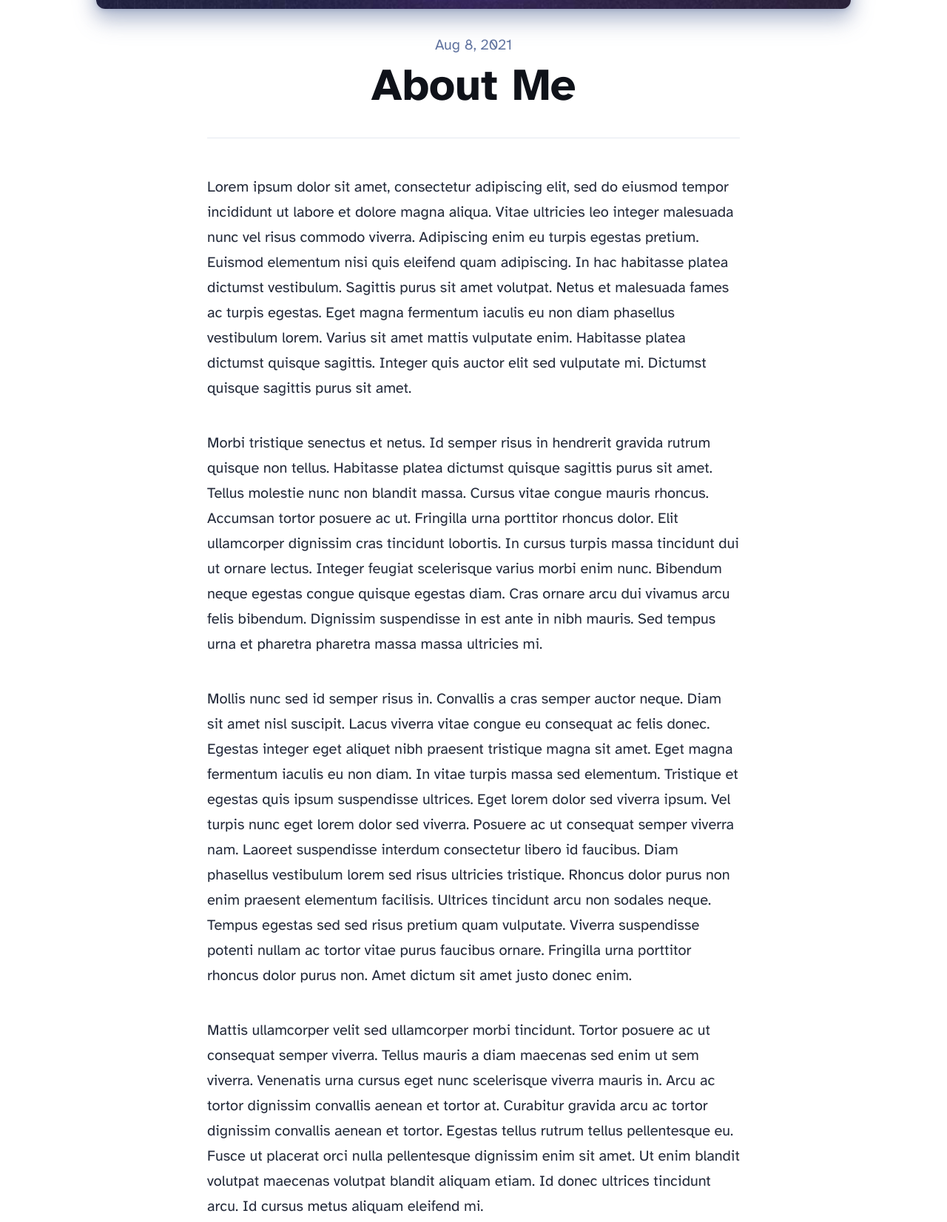
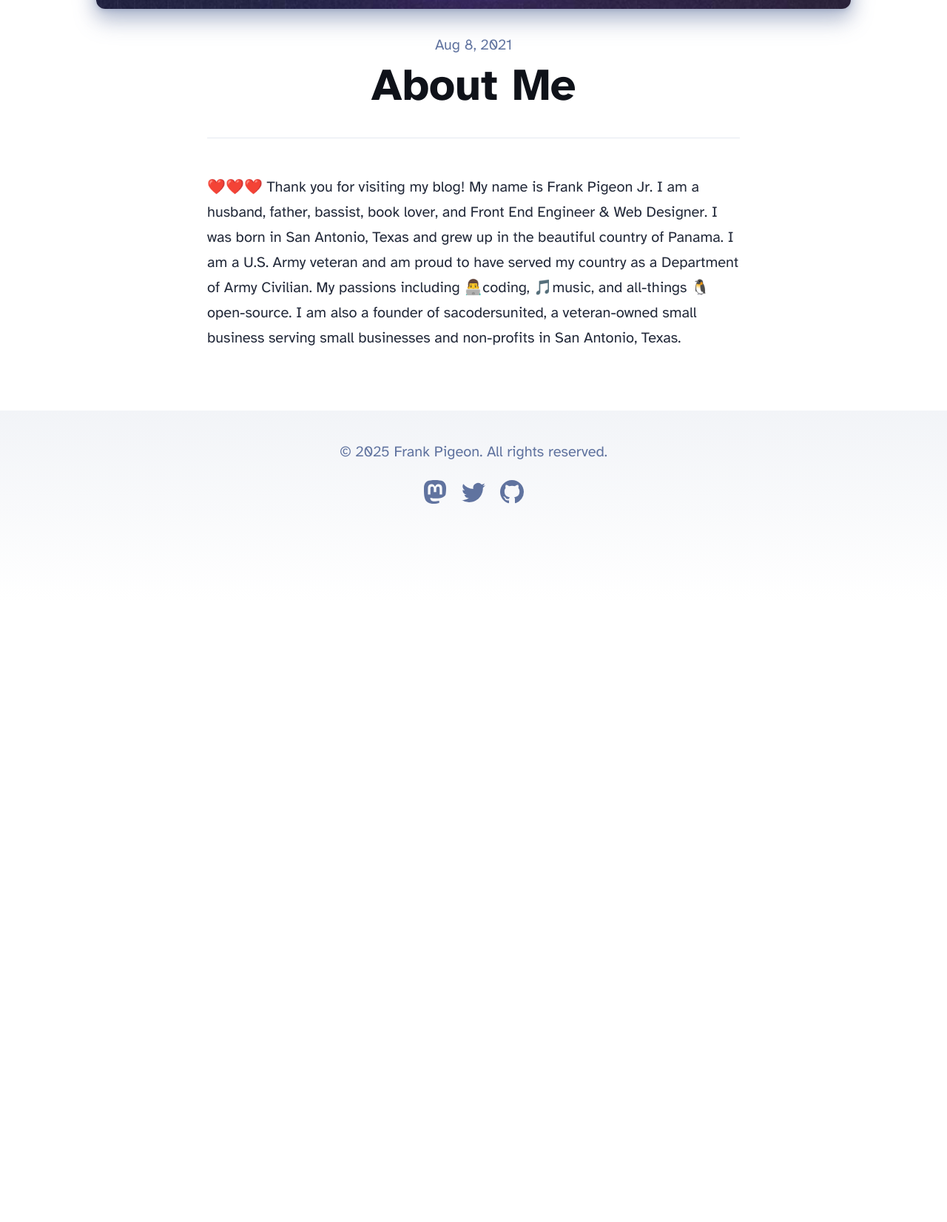
Before and after one commit to fpigeonjr/astro-blog, an Astro site: page /about in a window 1280 px wide. Shown: the part 636-2288 px from the top of the page at 74% size. After the commit the page ends 1449 px from the top, so only its background shows below. Built offline with nearby package versions, Linux system fonts and the light colour scheme; Astro itself is replaced by a stand-in of ours.

Commit message:
feat: updates about me page

```diff
--- a/src/pages/about.astro
+++ b/src/pages/about.astro
@@ -1,63 +1,17 @@
 ---
-import AboutHeroImage from '../assets/blog-placeholder-about.jpg';
-import Layout from '../layouts/BlogPost.astro';
+import AboutHeroImage from "../assets/blog-placeholder-about.jpg";
+import Layout from "../layouts/BlogPost.astro";
 ---
 
 <Layout
-	title="About Me"
-	description="Lorem ipsum dolor sit amet"
-	pubDate={new Date('August 08 2021')}
-	heroImage={AboutHeroImage}
+    title="About Me"
+    description="Lorem ipsum dolor sit amet"
+    pubDate={new Date("August 08 2021")}
+    heroImage={AboutHeroImage}
 >
-	<p>
-		Lorem ipsum dolor sit amet, consectetur adipiscing elit, sed do eiusmod tempor incididunt ut
-		labore et dolore magna aliqua. Vitae ultricies leo integer malesuada nunc vel risus commodo
-		viverra. Adipiscing enim eu turpis egestas pretium. Euismod elementum nisi quis eleifend quam
-		adipiscing. In hac habitasse platea dictumst vestibulum. Sagittis purus sit amet volutpat. Netus
-		et malesuada fames ac turpis egestas. Eget magna fermentum iaculis eu non diam phasellus
-		vestibulum lorem. Varius sit amet mattis vulputate enim. Habitasse platea dictumst quisque
-		sagittis. Integer quis auctor elit sed vulputate mi. Dictumst quisque sagittis purus sit amet.
-	</p>
-
-	<p>
-		Morbi tristique senectus et netus. Id semper risus in hendrerit gravida rutrum quisque non
-		tellus. Habitasse platea dictumst quisque sagittis purus sit amet. Tellus molestie nunc non
-		blandit massa. Cursus vitae congue mauris rhoncus. Accumsan tortor posuere ac ut. Fringilla urna
-		porttitor rhoncus dolor. Elit ullamcorper dignissim cras tincidunt lobortis. In cursus turpis
-		massa tincidunt dui ut ornare lectus. Integer feugiat scelerisque varius morbi enim nunc.
-		Bibendum neque egestas congue quisque egestas diam. Cras ornare arcu dui vivamus arcu felis
-		bibendum. Dignissim suspendisse in est ante in nibh mauris. Sed tempus urna et pharetra pharetra
-		massa massa ultricies mi.
-	</p>
-
-	<p>
-		Mollis nunc sed id semper risus in. Convallis a cras semper auctor neque. Diam sit amet nisl
-		suscipit. Lacus viverra vitae congue eu consequat ac felis donec. Egestas integer eget aliquet
-		nibh praesent tristique magna sit amet. Eget magna fermentum iaculis eu non diam. In vitae
-		turpis massa sed elementum. Tristique et egestas quis ipsum suspendisse ultrices. Eget lorem
-		dolor sed viverra ipsum. Vel turpis nunc eget lorem dolor sed viverra. Posuere ac ut consequat
-		semper viverra nam. Laoreet suspendisse interdum consectetur libero id faucibus. Diam phasellus
-		vestibulum lorem sed risus ultricies tristique. Rhoncus dolor purus non enim praesent elementum
-		facilisis. Ultrices tincidunt arcu non sodales neque. Tempus egestas sed sed risus pretium quam
-		vulputate. Viverra suspendisse potenti nullam ac tortor vitae purus faucibus ornare. Fringilla
-		urna porttitor rhoncus dolor purus non. Amet dictum sit amet justo donec enim.
-	</p>
-
-	<p>
-		Mattis ullamcorper velit sed ullamcorper morbi tincidunt. Tortor posuere ac ut consequat semper
-		viverra. Tellus mauris a diam maecenas sed enim ut sem viverra. Venenatis urna cursus eget nunc
-		scelerisque viverra mauris in. Arcu ac tortor dignissim convallis aenean et tortor at. Curabitur
-		gravida arcu ac tortor dignissim convallis aenean et tortor. Egestas tellus rutrum tellus
-		pellentesque eu. Fusce ut placerat orci nulla pellentesque dignissim enim sit amet. Ut enim
-		blandit volutpat maecenas volutpat blandit aliquam etiam. Id donec ultrices tincidunt arcu. Id
-		cursus metus aliquam eleifend mi.
-	</p>
-
-	<p>
-		Tempus quam pellentesque nec nam aliquam sem. Risus at ultrices mi tempus imperdiet. Id porta
-		nibh venenatis cras sed felis eget velit. Ipsum a arcu cursus vitae. Facilisis magna etiam
-		tempor orci eu lobortis elementum. Tincidunt dui ut ornare lectus sit. Quisque non tellus orci
-		ac. Blandit libero volutpat sed cras. Nec tincidunt praesent semper feugiat nibh sed pulvinar
-		proin gravida. Egestas integer eget aliquet nibh praesent tristique magna.
-	</p>
+    ❤️❤️❤️ Thank you for visiting my blog! My name is Frank Pigeon Jr. I am a husband, father, bassist, book lover, and
+    Front End Engineer & Web Designer. I was born in San Antonio, Texas and grew up in the beautiful country of Panama.
+    I am a U.S. Army veteran and am proud to have served my country as a Department of Army Civilian. My passions
+    including 👨‍💻coding, 🎵music, and all-things 🐧open-source. I am also a founder of sacodersunited, a veteran-owned
+    small business serving small businesses and non-profits in San Antonio, Texas.
 </Layout>
```
